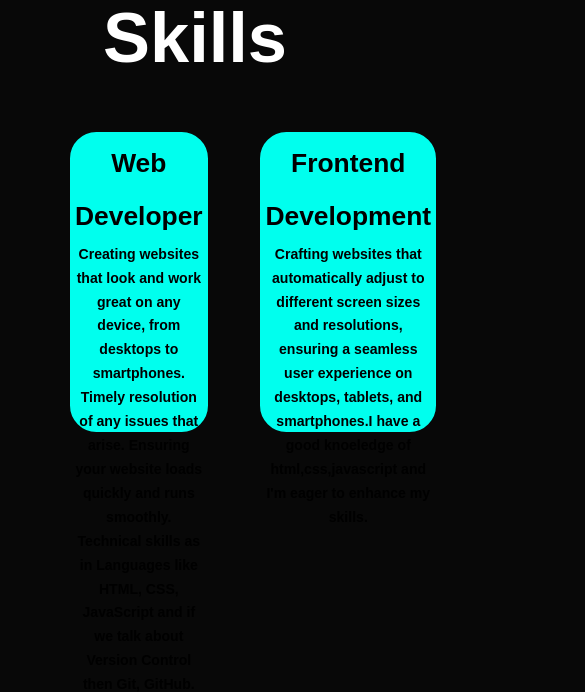
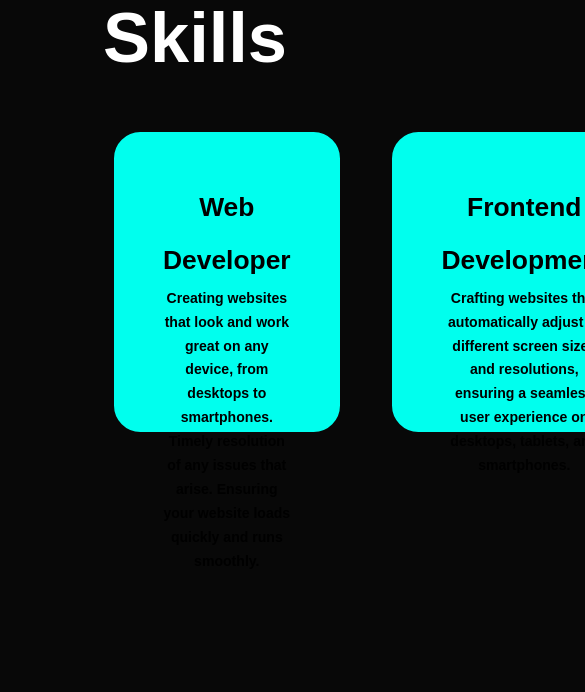
Before and after one commit to DivyanshiJadon/project, a plain HTML site: page index.html in a window 390 px wide. Shown: the part 2720-3412 px from the top of the page, 585 px wide, since content can reach past the window. Drawn offline with nearby package versions, Linux system fonts and the light colour scheme.

Commit message:
changes
due to non-responsiveness

```diff
--- a/index.html
+++ b/index.html
@@ -96,14 +96,13 @@
                         <h4>Web Developer</h4>
                         <p>
                          Creating websites that look and work great on any device, from desktops to smartphones. Timely resolution of any issues that arise. Ensuring your website loads quickly and runs smoothly.
-                         Technical skills as in Languages like HTML, CSS, JavaScript and if we talk about Version Control then Git, GitHub.
                         </p>
                     </div>
                 </div>
                 <div class="skills-box">
                     <div class="skills-info">
                         <h4>Frontend Development</h4>
-                        <p>Crafting websites that automatically adjust to different screen sizes and resolutions, ensuring a seamless user experience on desktops, tablets, and smartphones.I have  a good knoeledge of html,css,javascript and I'm eager to enhance my skills.</p>
+                        <p>Crafting websites that automatically adjust to different screen sizes and resolutions, ensuring a seamless user experience on desktops, tablets, and smartphones.</p>
                     </div>
                 </div>
             </div>
--- a/portfolio.css
+++ b/portfolio.css
@@ -374,6 +374,7 @@ color: black;
     background-color: var(--main_color);
     height: 300px;
     color: black;
+    display:grid;
     border-radius: 3rem;
     border: 5px solid var(--main_color);
     cursor: pointer;
@@ -385,7 +386,7 @@ color: black;
     border: 5px solid var(--main_color);
   transform: scale(1.03);
 }
-.skills-box .services-info{
+.skills-box .skills-info{
     display:flex;
     flex-direction: column;
     text-align: left;
@@ -508,7 +509,7 @@ color: white;
     html{
         font-size: 55%;
     }
-    .services-container{
+    .skills-container{
         padding-bottom: 7rem;
         grid-template-columns: repeat(2,1fr);
         margin: 0 5rem;
```
